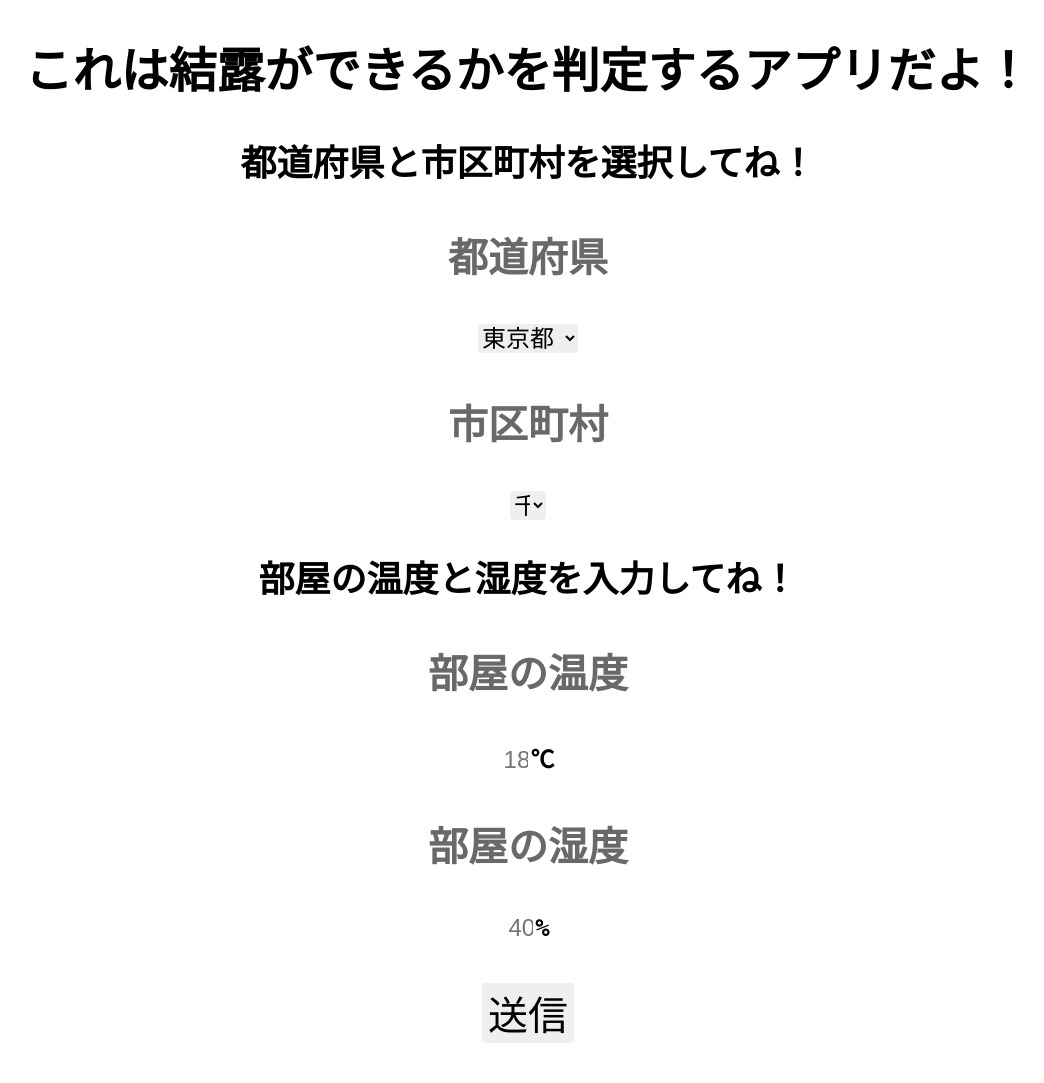
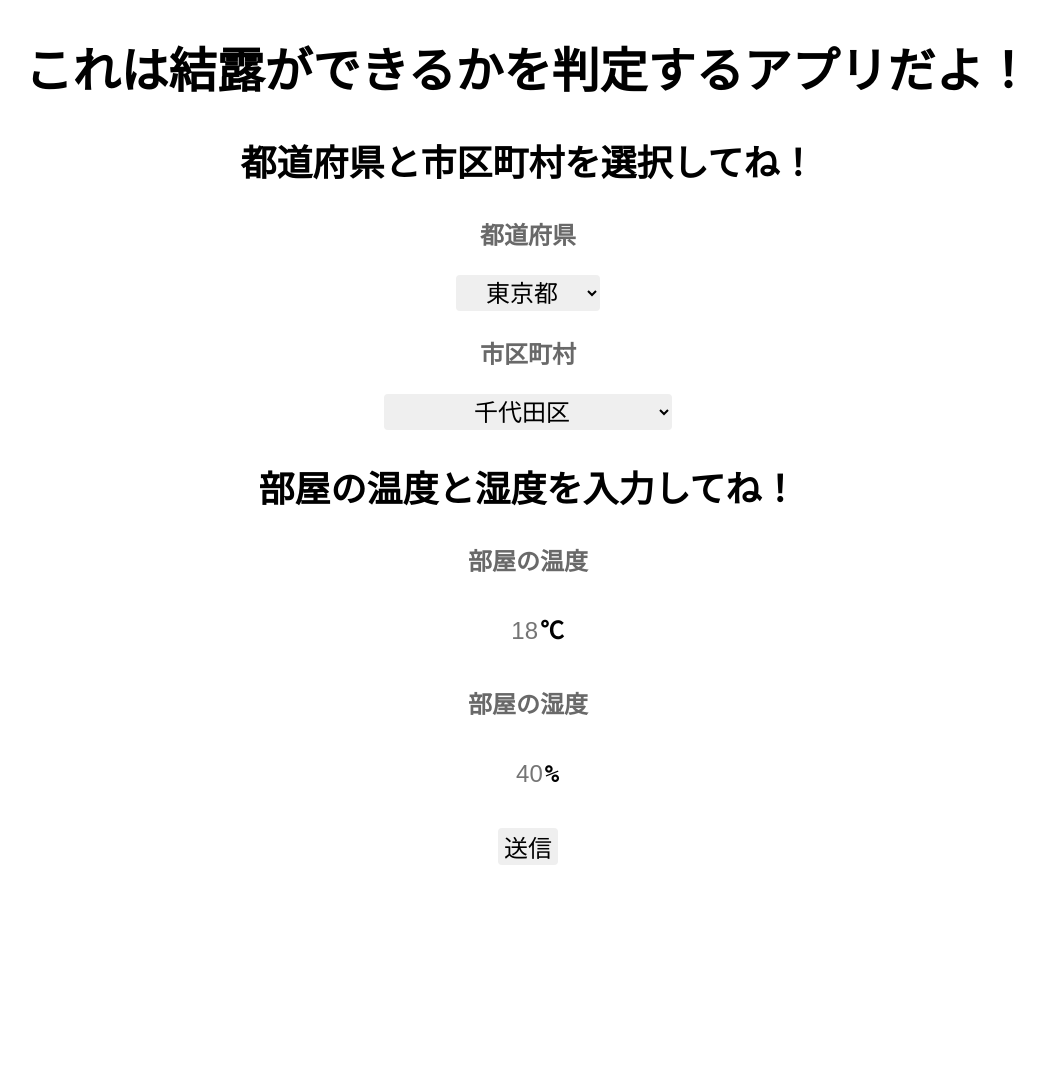
Before and after one commit to kadesh-kk/humidity-bot, a Flask app: page / in a window 1280 px wide. Shown: the whole page, without its empty margins (112-1156 px from the left). After the commit the page ends 865 px from the top, so only its background shows below. Run offline with Flask 2, Linux system fonts and the light colour scheme.

Commit message:
Add files via upload

```diff
--- a/static/css/style.css
+++ b/static/css/style.css
@@ -19,7 +19,6 @@ input {
 
 
 p {
-    font-size: 40px;
     color: rgb(105,105,105);
 }
 
@@ -29,19 +28,29 @@ div {
 }
 
 #prefectures {
-    width: 100px;
+    font-size: 1em;
+    text-align: center;
+    width: 6em;
+    height: 1.5em;
 }
 
 #city {
-    width: 1.5em;
+    font-size: 1em;
+    text-align: center;
+    width: 12em;
+    height: 1.5em;
 }
 
 .integer_type {
     text-align: right;
-    width: 1.2em;
+    width: 2em;
+    height: 2.5em;
 }
 
 .submit_type {
+    font-size: 1em;
+    height: 1.5em;
+    width: 4em;
     border: 1px;
     border-radius: 4px;
     box-sizing: border-box;
```
